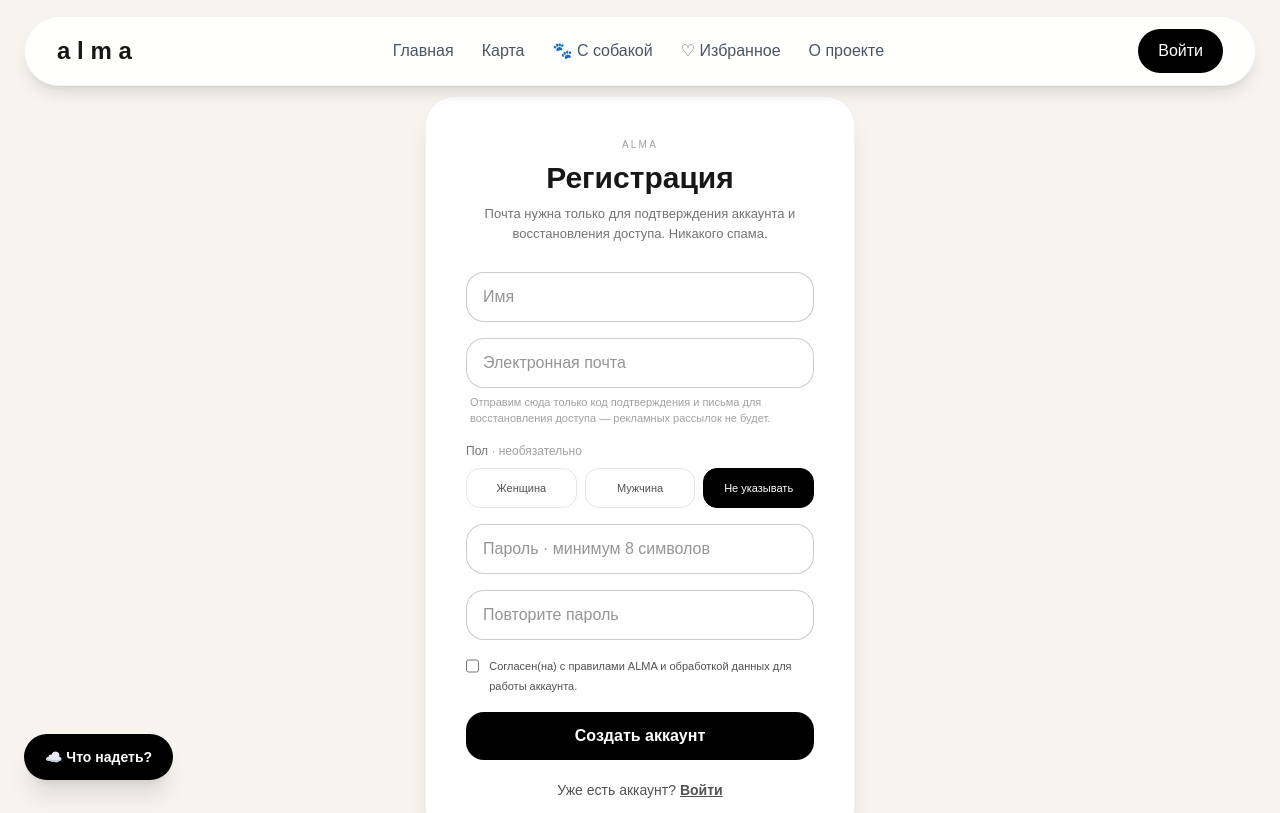
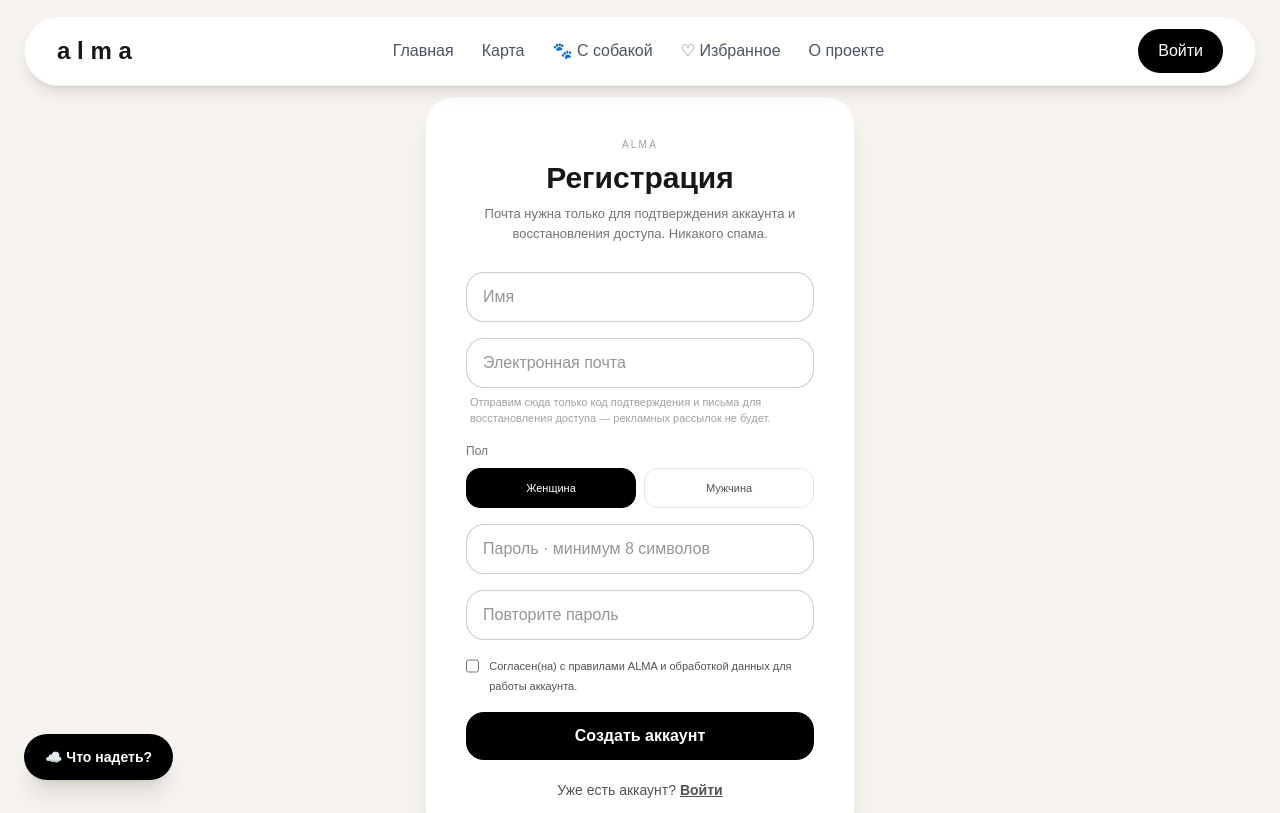
Before and after one commit to olgakastanova48386-dotcom/alma, a Next.js app: page /register in a window 1280 px wide. Shown: the top 813 px of the page. Built offline with nearby package versions, Linux system fonts and the light colour scheme; no server answers.

Commit message:
Keep only female and male gender options at registration

```diff
--- a/app/register/page.tsx
+++ b/app/register/page.tsx
@@ -2,7 +2,7 @@
 import Link from "next/link";
 import { FormEvent, Suspense, useState } from "react";
 import { useSearchParams } from "next/navigation";
-type Gender = "female" | "male" | "unspecified";
+type Gender = "female" | "male";
 function RegisterContent() {
   const params = useSearchParams();
   const next = params.get("next") || "/";
@@ -10,7 +10,7 @@ function RegisterContent() {
   const loginHref = `/login?next=${encodeURIComponent(next)}`;
   const [name, setName] = useState("");
   const [email, setEmail] = useState("");
-  const [gender, setGender] = useState<Gender>("unspecified");
+  const [gender, setGender] = useState<Gender>("female");
   const [password, setPassword] = useState("");
   const [repeat, setRepeat] = useState("");
   const [consent, setConsent] = useState(false);
@@ -106,16 +106,12 @@ function RegisterContent() {
           <fieldset>
             <legend className="text-[12px] font-medium text-neutral-500">
               Пол{" "}
-              <span className="font-normal text-neutral-400">
-                · необязательно
-              </span>
             </legend>
-            <div className="mt-2 grid grid-cols-3 gap-2">
+            <div className="mt-2 grid grid-cols-2 gap-2">
               {(
                 [
                   { value: "female", label: "Женщина" },
                   { value: "male", label: "Мужчина" },
-                  { value: "unspecified", label: "Не указывать" },
                 ] as const
               ).map((o) => (
                 <button
```
